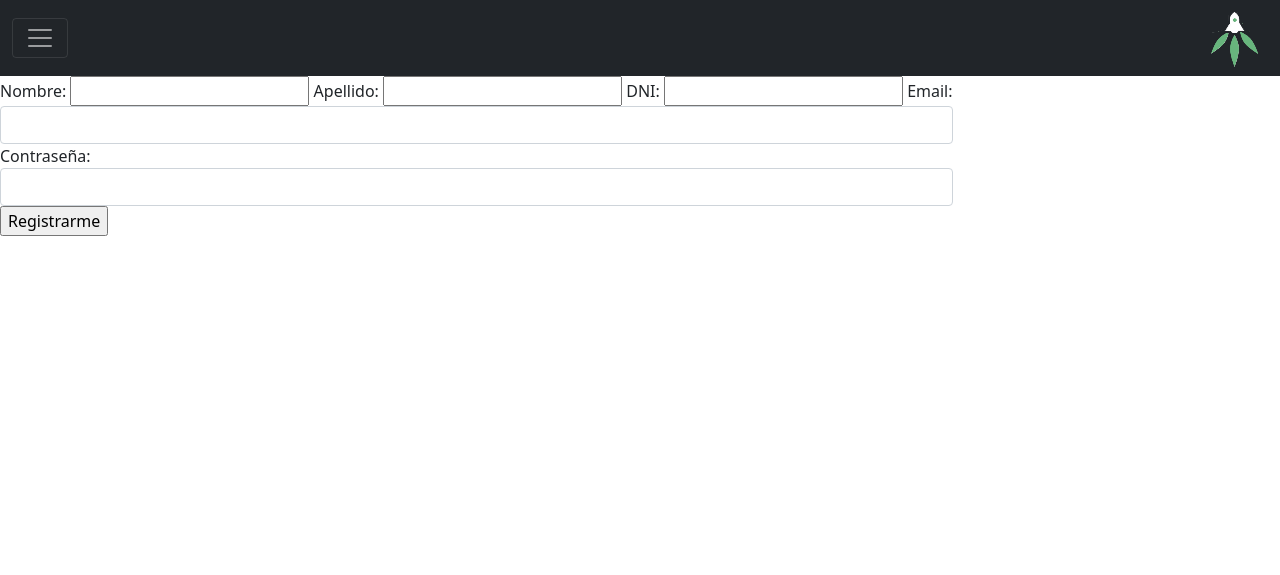
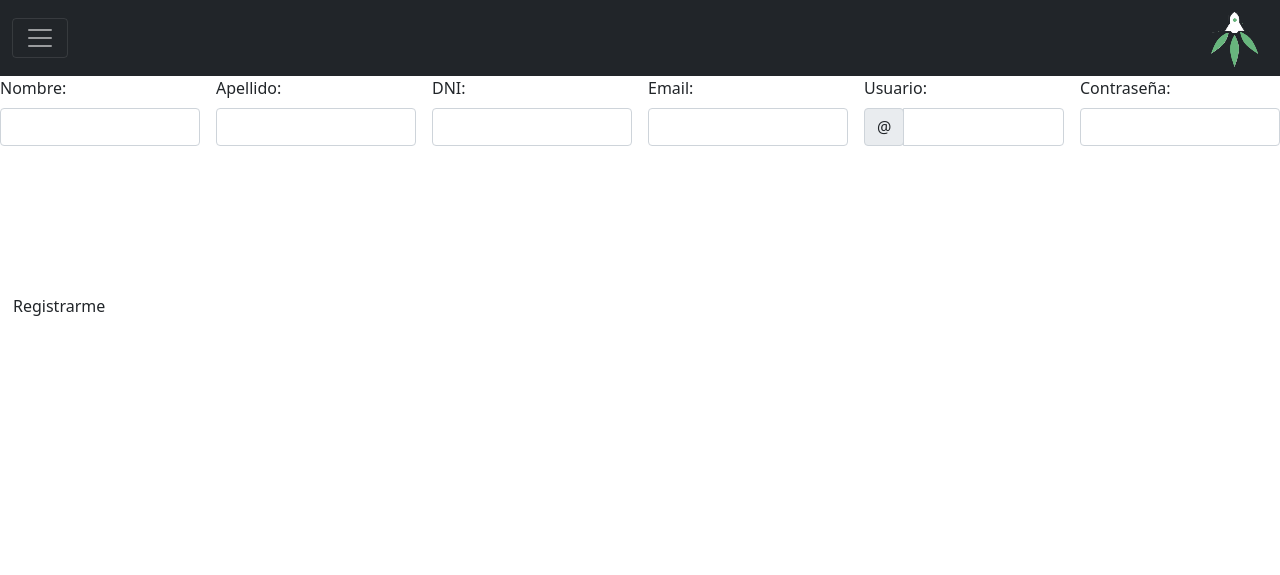
Before and after one commit to JulietaLuciaDe/gaucho, a PHP site: page /index.php?module=registro in a window 1280 px wide. Shown: the top 575 px of the page. Run offline with PHP 8.4, Linux system fonts and the light colour scheme; some libraries are stand-ins or nearby versions.

Commit message:
front registro

```diff
--- a/view/registroView.php
+++ b/view/registroView.php
@@ -1,18 +1,35 @@
 <div class="contenido registro">
-    <form action="index.php?module=registro&method=registrar" method="POST" id="formulario">
-        <label for="nombre">Nombre:</label>
-        <input type="text" id="nombre" name="nombre">
-        <label for="apellido">Apellido:</label>
-        <input type="text" id="apellido" name="apellido">
-        <label for="dni">DNI:</label>
-        <input type="number" id="dni" name="dni">
-        <label for="email">Email:</label>
-        <input type="email" id="email" name="email" class="form-control">
-        <label for="clave">Contraseña:</label>
-        <input type="password" name="clave" id="clave" class="form-control">
-        <input type="submit" value="Registrarme">
-        <span id="mensaje" class="error">
-
-        </span>
+    <form action="index.php?module=registro&method=registrar" method="POST" id="formulario"  class="row g-3 needs-validation">
+        <div class="col-md-2">
+            <label for="nombre" class="form-label">Nombre:</label>
+            <input type="text" id="nombre" name="nombre" class="form-control">
+        </div>
+        <div class="col-md-2">
+            <label for="apellido" class="form-label" >Apellido:</label>
+            <input type="text" id="apellido" name="apellido" class="form-control">
+        </div>
+        <div class="col-md-2">
+            <label for="dni" class="form-label">DNI:</label>
+            <input type="number" id="dni" name="dni" class="form-control">
+        </div>
+        <div class="col-md-2">
+            <label for="email" class="form-label" >Email:</label>
+            <input type="email" id="email" name="email" class="form-control">
+        </div>
+        <div class="col-md-2">
+            <label for="user" class="form-label" >Usuario:</label>
+            <div class="input-group has-validation">
+                <span class="input-group-text" id="inputGroupPrepend">@</span>
+                <input type="text" class="form-control" id="validationCustomUsername" aria-describedby="inputGroupPrepend" required>
+            </div>
+         </div>
+        <div class="col-md-2">
+            <label for="clave" class="form-label">Contraseña:</label>
+            <input type="password" name="clave" id="clave" class="form-control">
+        </div>
+        <div class="col-md-12">
+        <input type="submit" class="btn btn" value="Registrarme">
+        </div>
+        <span id="mensaje" class="error"> </span>
     </form>
 </div>
```
